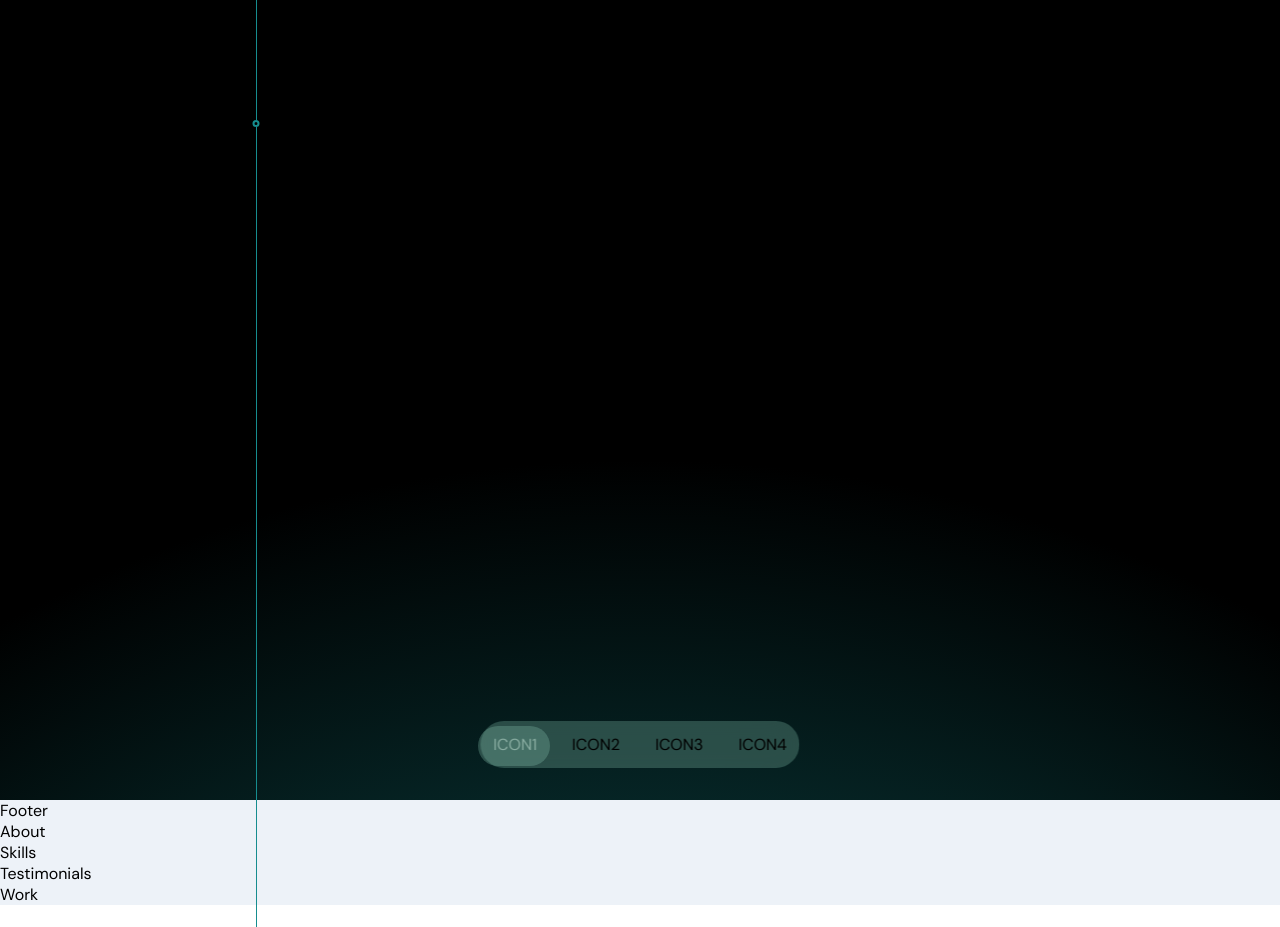
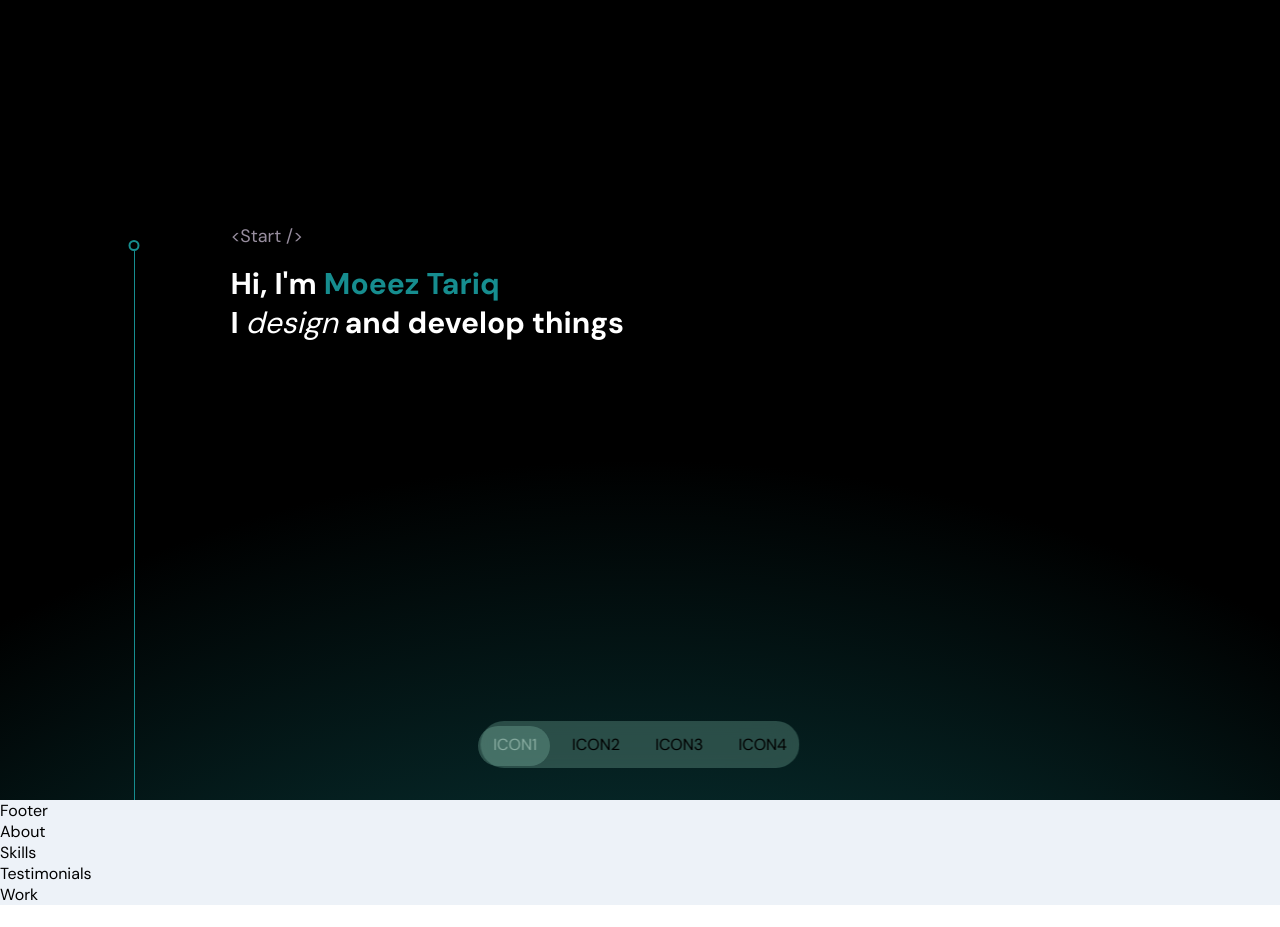
Before and after one commit to moeeztariq125/3d-portfolio, a React (Vite) app: page / in a window 1280 px wide. After the commit the page ends 905 px from the top, so only its background shows below. Built offline with nearby package versions, Linux system fonts and the light colour scheme.

Commit message:
setup header content

```diff
--- a/src/components/Line/Line.scss
+++ b/src/components/Line/Line.scss
@@ -1,15 +1,16 @@
 .Line {
     height: 100%;
-    width: 0px;
     max-height: 100%;
     background: transparent;
     position:absolute; /* Change to 'fixed' to make it static in the background */
-    left: 20%;
+    left: 10%;
+    overflow-y: hidden;
+    padding: 0% 0.4rem;
 }
 
 .header_circle {
-    width: 7px;
-    height: 7px;
+    width: 11px;
+    height: 11px;
     background: transparent;
     border: 2px solid rgb(22, 141, 143);
     border-radius: 50%;
@@ -20,17 +21,17 @@
     width: 1px; /* Width of the line */
     height: 100%; /* Height of the line */
     background: rgb(22, 141, 143);
-    overflow-y: hidden; /* Hide overflow in the Y direction */
 }
 
 .header_line_start {
     width: 1px; /* Width of the line */
-    height: 15%; /* Height of the line */
+    height: 30%; /* Height of the line */
     background: rgb(22, 141, 143);
 }
 
 .header_line_start_empty {
     width: 1px; /* Width of the line */
-    height: 15%; /* Height of the line */
-    background: rgb(22, 141, 143);
+    height: 30%; /* Height of the line */
+    background: transparent;
+
 }
--- /dev/null
+++ b/src/constants/app_header.ts
@@ -0,0 +1,9 @@
+const app_header_skills = [
+    'things',
+    'webapps',
+    'websites',
+    'games',
+    'ux/ui'
+]
+
+export default app_header_skills
--- /dev/null
+++ b/src/constants/index.ts
@@ -0,0 +1,3 @@
+import app_header_skills from './app_header'
+
+export {app_header_skills}
--- a/src/container/Header/Header.scss
+++ b/src/container/Header/Header.scss
@@ -16,6 +16,36 @@
     animation: colorChange 1.5s infinite alternate;
   }
 
+  .app__header__content{
+    position: absolute;
+    top: 26%;
+    left: 18%;
+    height: auto;
+    width: 60%;
+    h2{
+      color: #988e9f;
+      font-size: 18px;
+      font-weight: 300;
+      margin: 1rem 0rem;
+    }
+    h1{
+      color: white;
+      font-size: 30px;
+      font-weight: bold;
+      span.title{
+        color: rgb(22, 141, 143);
+      }
+      span.italic{
+          font-style: italic;
+          font-weight: 300;
+        }
+      span.bold{
+          font-style: normal;
+          font-weight: 700;
+        }
+      }
+
+    }
 }
 
 @keyframes colorChange {
--- a/src/container/Header/Header.tsx
+++ b/src/container/Header/Header.tsx
@@ -1,12 +1,20 @@
+import {useState} from 'react'
 import { Line } from '../../components'
 import './Header.scss'
+import {app_header_skills} from '../../constants'
 const Header = () => {
+  const [word, setWord] = useState(app_header_skills[0])
+
   return (
     <div className='app__header'>
       <Line start={true}/>
       <div className='circle'/>
-      <p>sfaefe</p>
+      <div className='app__header__content'>
+      <h2>&lt;Start /&gt;</h2>
+      <h1>Hi, I'm <span className='title'>Moeez Tariq</span></h1>
+      <h1 className='before_skills'>I <span className='italic'>design</span> and <span className='bold'>develop</span> {word} </h1>
       </div>
+    </div>
   )
 }
 
```
